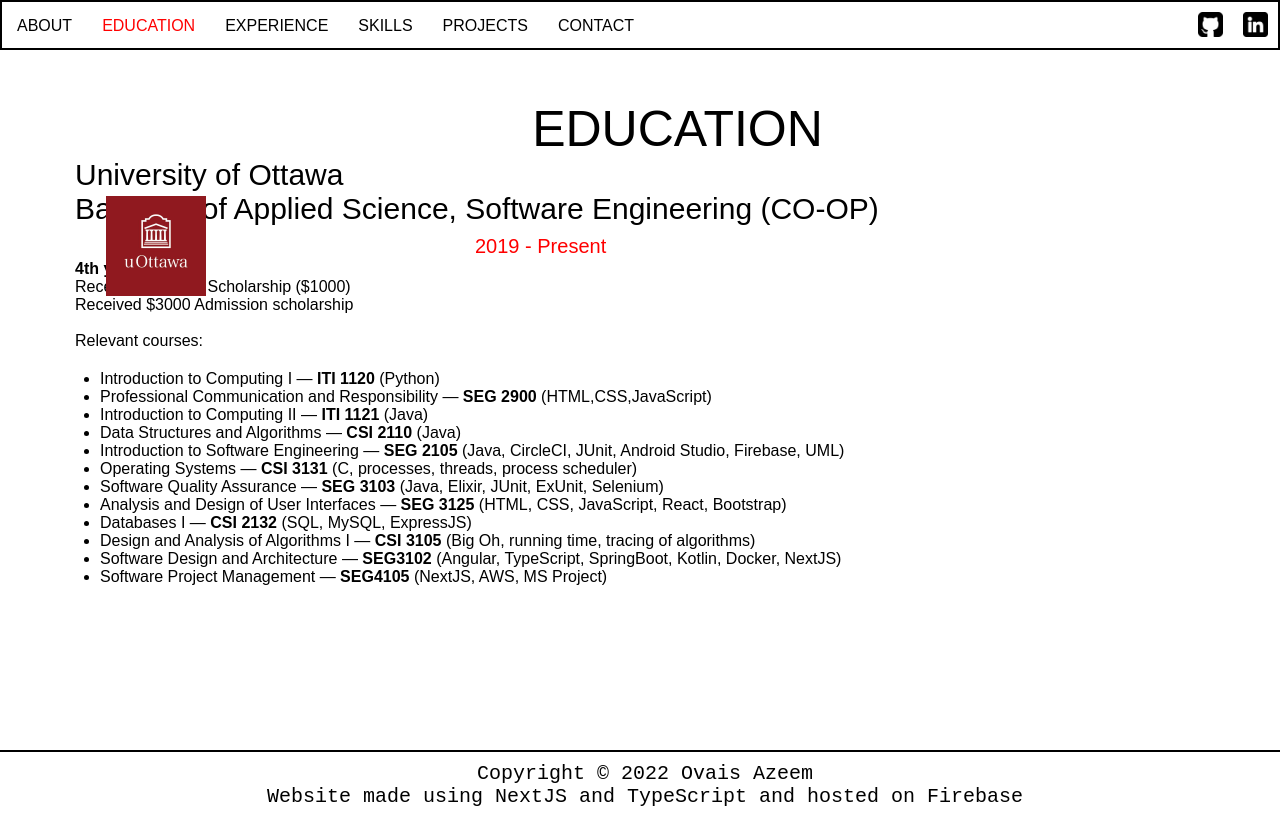
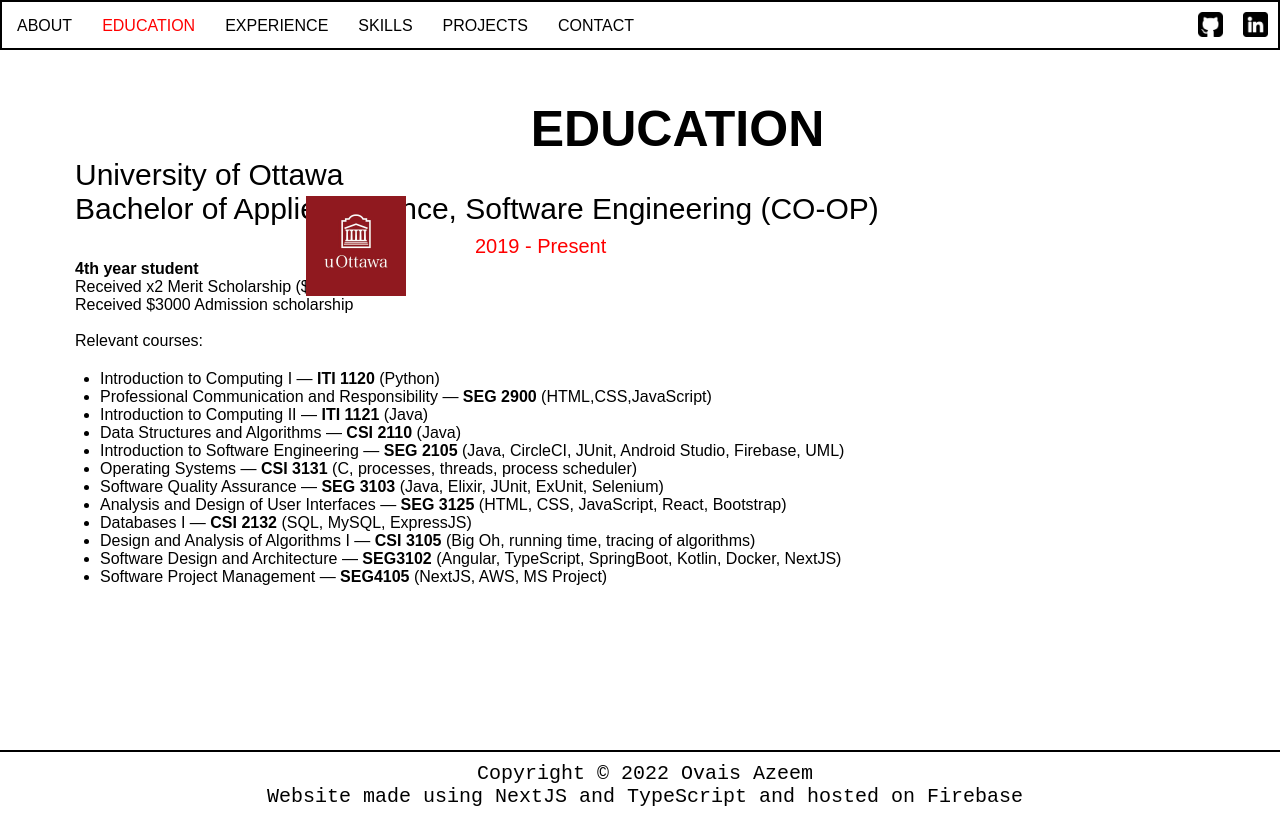
Before and after one commit to Ovais09/Personal-Website, a Next.js app: page /education in a window 1280 px wide. Built offline with nearby package versions, Linux system fonts and the light colour scheme.

Commit message:
fixed education boldness

```diff
--- a/pages/education.tsx
+++ b/pages/education.tsx
@@ -26,6 +26,7 @@ export default function Education() {
                     font-size: 30px;
                     font-weight: 400;
                     margin-left: 75px;
+
                 }
                 p {
                     font-weight: 400;
@@ -35,11 +36,11 @@ export default function Education() {
                     position: absolute;
                     width: 100px;
                     height: 100px;
-                    margin-left: -500px;
+                    margin-left: -300px;
                     margin-top: -30px;
                 }
             `}</style>
-            <h1 id='education'>EDUCATION</h1>
+            <h1 id='education'><b>EDUCATION</b></h1>
             <h1>University of Ottawa</h1>
             <h1>Bachelor of Applied Science, Software Engineering (CO-OP) <span id='current'>2019 - Present</span> <img src = '/uottawa.jpg' alt = 'University of Ottawa'/></h1>
             <p><b>4th year student</b></p>
```
